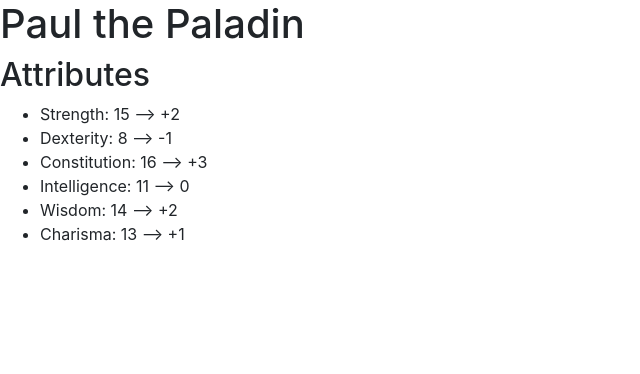
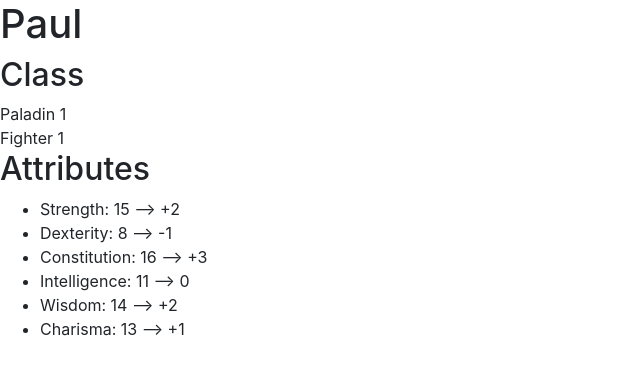
Before and after one commit to Endron/dnd5-char-viewer, a plain HTML site: page src/main/resources/static/index.html in a window 1280 px wide. Shown: the whole page, without its empty margins (0-640 px from the left). Drawn offline with nearby package versions, Linux system fonts and the light colour scheme.

Commit message:
add support for multiclassing

```diff
--- a/src/main/resources/static/index.html
+++ b/src/main/resources/static/index.html
@@ -7,7 +7,12 @@
     <script src="js/app.js"></script>
 </head>
 <body ng-controller="CharCtrl">
-    <h1>{{ char.name }} the {{ char.class }}</h1>
+    <h1>{{ char.name }}</h1>
+    <h2>Class</h2>
+        <div ng-repeat="class in char.classes">
+            {{ class.name }} {{ class.level }}
+        </div>
+
     <h2>Attributes</h2>
     <ul>
         <li ng-repeat="attribute in attributes">
--- a/src/main/resources/static/js/app.js
+++ b/src/main/resources/static/js/app.js
@@ -12,7 +12,11 @@ app.controller('CharCtrl', function($scope) {
 
     $scope.char = {
         name: 'Paul',
-        class: 'Paladin',
+        classes: [
+            {name: 'Paladin', level: 1},
+            {name: 'Fighter', level: 1}
+        ],
+        background: 'nobel',
         str: 15,
         dex: 8,
         con: 16,
```
